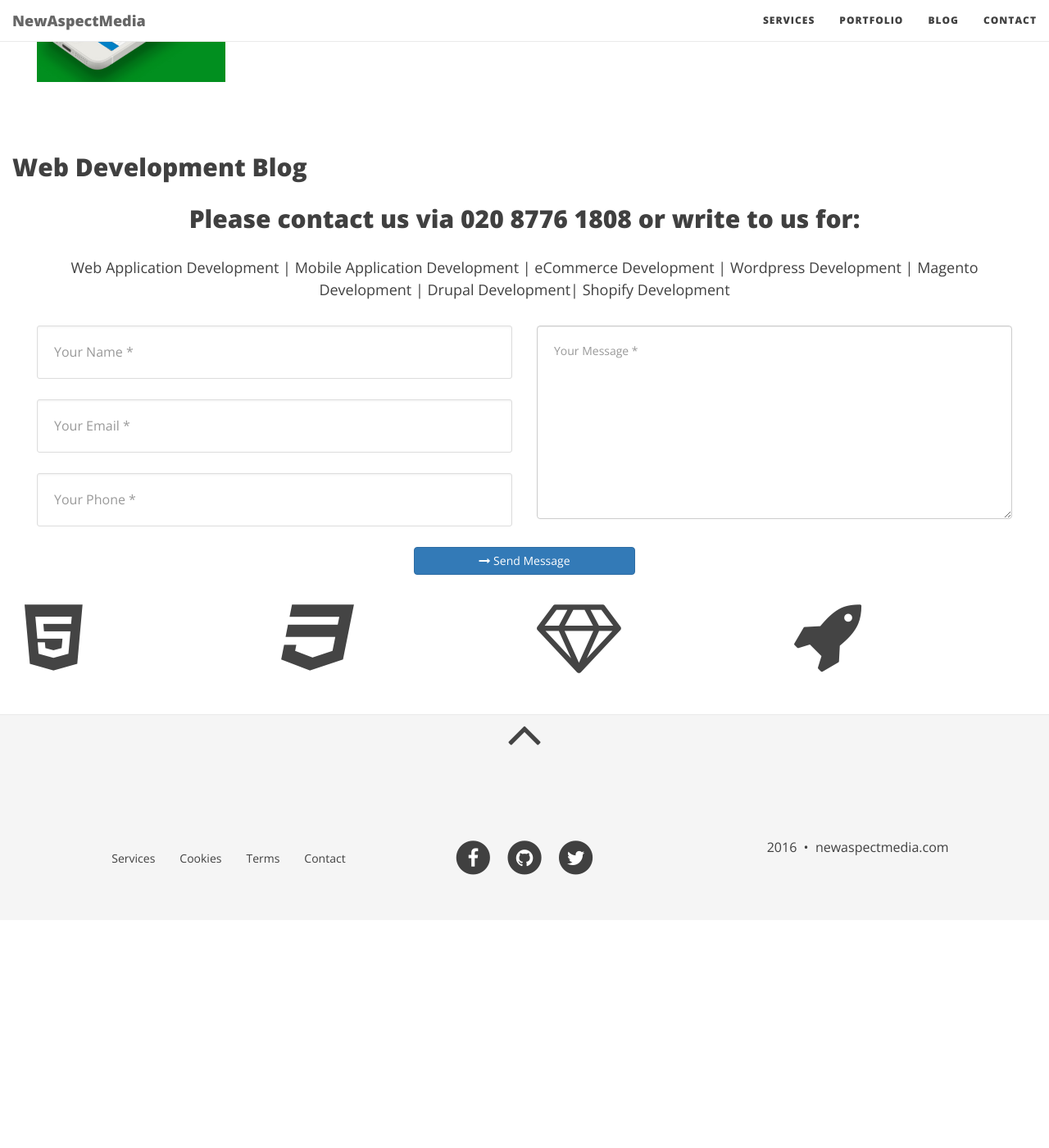
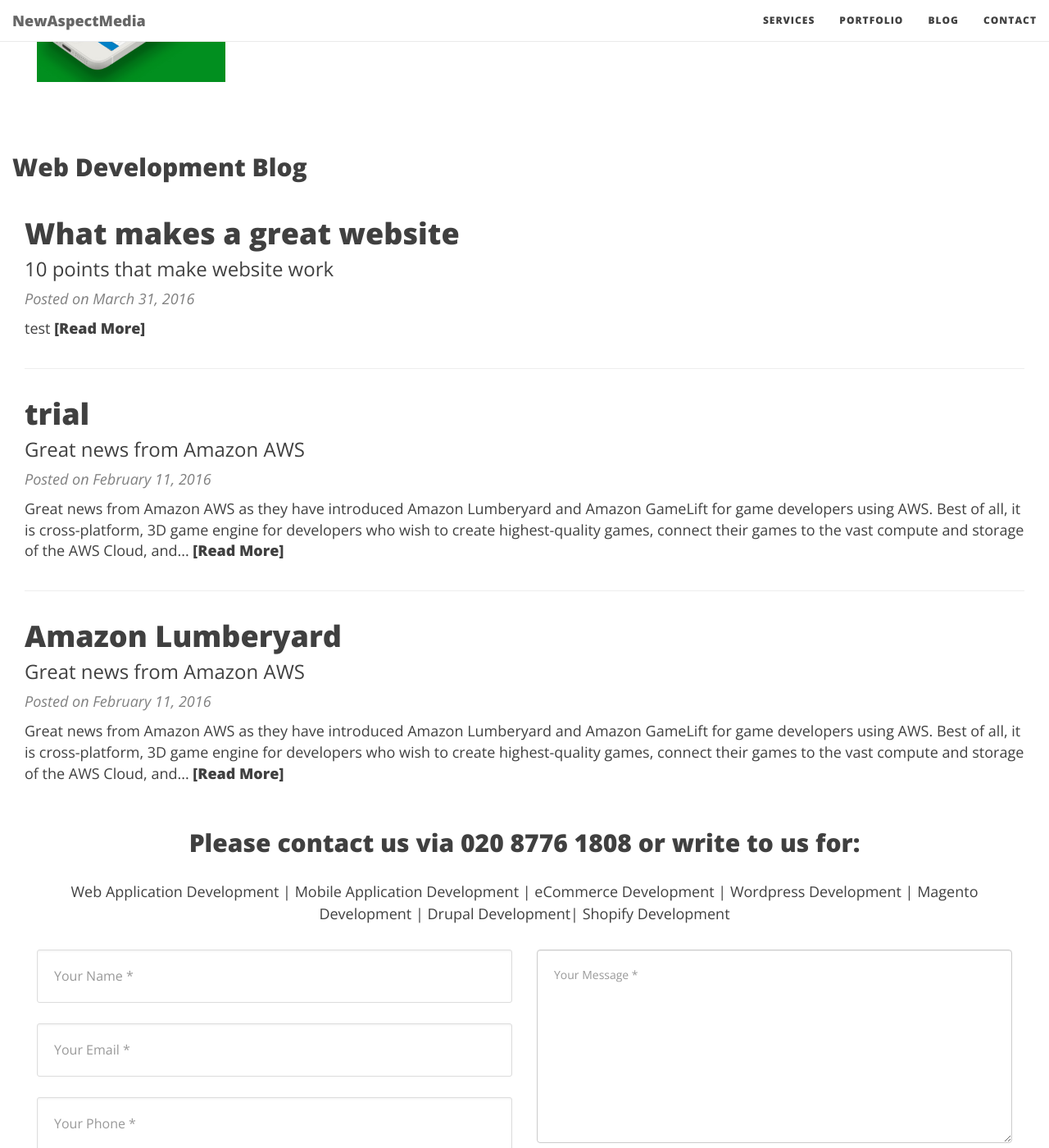
Before and after one commit to newmedia77/appxnam, a Jekyll site: the page built from index.html, in a window 1280 px wide and 1400 px high, scrolled down 3715 px. Shown: the whole window at 82% size. Built offline with Jekyll 4.4.1, drawn with Linux system fonts in a browser that asks for light colours; nearby versions of some CDN libraries; the list of posts is cut into pages by our own code; before the commit the page ends 4837 px from its top, so only the background shows below that.

Commit message:
andreas
remove else if

```diff
--- a/index.html
+++ b/index.html
@@ -368,9 +368,6 @@
                 <section id="blog">
                    <div class="container">
                     <div class="row">
-                            {% if post.categories == "webhelp" %}
-                            {% exclude categories.webhelp %}
-                       { % elseif %}
                   {% for post in paginator.posts %}
                      <article class="post-preview">
                      <a href="{{ post.url | prepend: site.baseurl }}">
@@ -394,7 +391,6 @@
 
                    </article>
                   {% endfor %}
-                  {% endif %}
                    </div>
 
                 {% if paginator.total_pages > 1 %}
```
